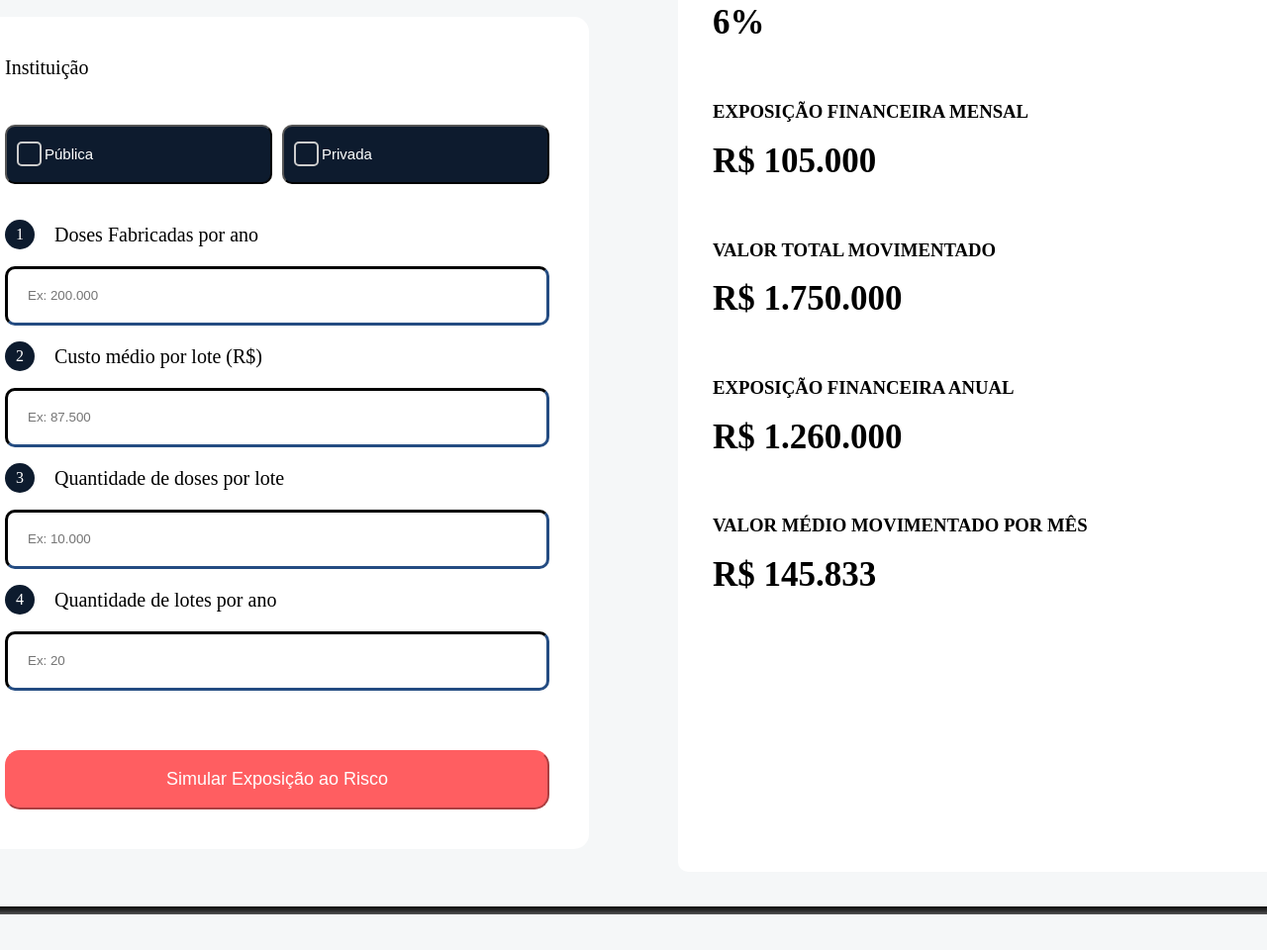
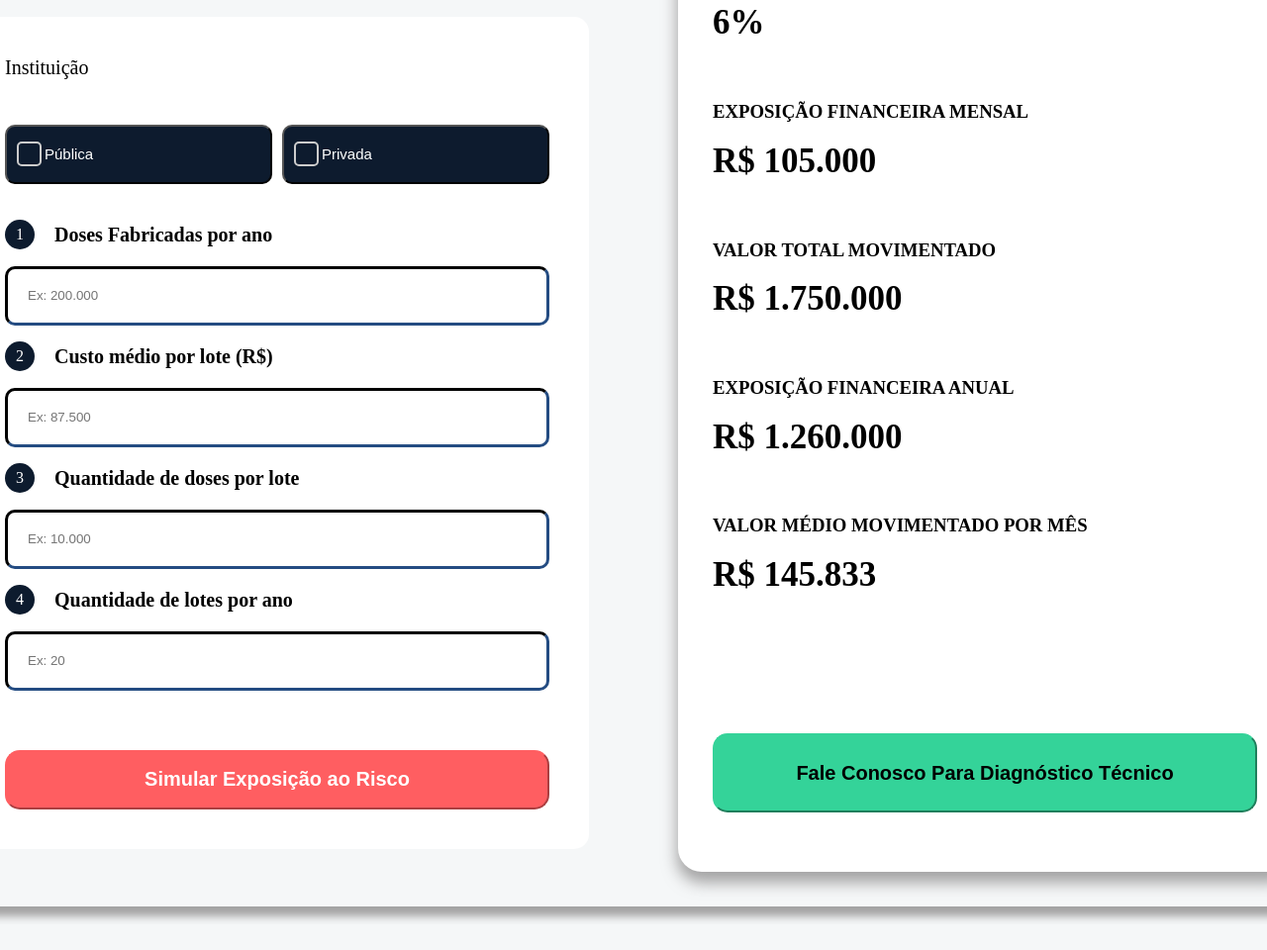
Before and after one commit to Carlos-Eduardo-de-Arruda-Chaves/ThermoChain, a plain HTML site: page Tela_home.html in a window 1280 px wide. Shown: the part 2340-3300 px from the top of the page at 99% size. Before the commit the page ends 3264 px from the top, so only its background shows below. Drawn offline with Linux system fonts and the light colour scheme.

Commit message:
Calculadora css Pronto

```diff
--- a/Tela_home.html
+++ b/Tela_home.html
@@ -166,22 +166,22 @@
                 <div class="perguntas_calculadora">
                     <div class="pergunta">
                         <div class="numero">1</div>
-                        <p style="font-size: 20px; padding-left: 20px;">Doses Fabricadas por ano</p>
+                        <p style="font-size: 20px; padding-left: 20px; font-weight: bold;">Doses Fabricadas por ano</p>
                     </div>
                     <input class="caixa_input" placeholder="Ex: 200.000">
                     <div class="pergunta">
                         <div class="numero">2</div>
-                        <p style="font-size: 20px; padding-left: 20px;">Custo médio por lote (R$)</p>
+                        <p style="font-size: 20px; padding-left: 20px; font-weight: bold;">Custo médio por lote (R$)</p>
                     </div>
                     <input class="caixa_input" placeholder="Ex: 87.500">
                     <div class="pergunta">
                         <div class="numero">3</div>
-                        <p style="font-size: 20px; padding-left: 20px;">Quantidade de doses por lote</p>
+                        <p style="font-size: 20px; padding-left: 20px; font-weight: bold;">Quantidade de doses por lote</p>
                     </div>
                     <input class="caixa_input" placeholder="Ex: 10.000">
                     <div class="pergunta">
                         <div class="numero">4</div>
-                        <p style="font-size: 20px; padding-left: 20px;">Quantidade de lotes por ano</p>
+                        <p style="font-size: 20px; padding-left: 20px; font-weight: bold;">Quantidade de lotes por ano</p>
                     </div>
                     <input class="caixa_input" placeholder="Ex: 20">
                 </div>
@@ -240,11 +240,15 @@
                             R$ 145.833
                         </div>
                     </div>
+                    <button class="botao_fale_conosco">Fale Conosco Para Diagnóstico Técnico</button>
+                    </div>
                 </div>
             </div>
+        </div><br>
+        <!-- Fim da calculadora -->
+        <div class="empresas_parceiras">
+            oi
         </div>
-
-        <!-- Fim da calculadora -->
 </body>
 
 <script src="script_home.js"></script>
--- a/style_home.css
+++ b/style_home.css
@@ -214,9 +214,9 @@ a:visited {
     padding: 65px 65px 39px 65px;
     border-radius: 6px;
     display: flex;
-    box-shadow: 0px 10px 15px 1px;
+    box-shadow: #838282b7 0px 10px 8px 0px;
     width: 1480px;
-    border-radius: 10px;
+    border-radius: 32px;
     flex-direction:row;
     height: 1300px;
     justify-content: space-between;
@@ -341,7 +341,8 @@ input[type="checkbox"]:checked {
     border-radius: 15px;
     border-color: rgba(255, 94, 97, 1);
     color: white;
-    font-size: 18px;
+    font-size: 20px;
+    font-weight: bold;
 }
 
 .ladoDireito{
@@ -357,7 +358,9 @@ input[type="checkbox"]:checked {
     height: 1196px;
     background-color: white;
     padding-left: 35px;
-    border-radius: 10px;
+    border-radius: 24px;
+    box-shadow: #838282b7 0px 10px 15px 1px;
+
 }
 
 .mostrar_resultado{
@@ -385,3 +388,22 @@ input[type="checkbox"]:checked {
     font-weight: bold;
     display: flex;
 }
+
+.botao_fale_conosco{
+    background-color: #34D399;
+    width: 550px;
+    height: 80px;
+    border-radius: 15px;
+    border-color: #34D399;
+    color: black;
+    font-size: 20px;
+    margin-top: 100px;
+    font-weight: bold;
+
+}
+
+.empresas_parceiras{
+    width: 1280;
+    height: 256;
+    background-color: #F5F7F8;
+}
```
